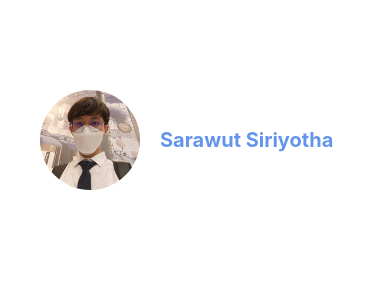
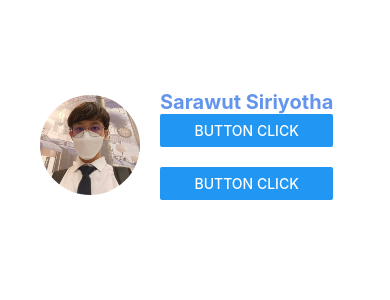
Before and after one commit to Siyatori/2113110916_React_Native, a React Native app: screen / in a window 390 px wide. Shown: the top 300 px of the page. Built offline with nearby package versions, Linux system fonts and the light colour scheme.

Commit message:
Practice2_27_07_67

```diff
--- a/component/ProfileScreen.tsx
+++ b/component/ProfileScreen.tsx
@@ -1,15 +1,28 @@
-import { StyleSheet, Text, View, Image } from "react-native";
-import React from "react";
-import {styles} from '../component/styles';
+import { StyleSheet, Text, View, Image, Button } from "react-native";
+import React, { useState } from "react";
+import { styles } from "../style/styles";
 
 const ProfileScreen = (): React.JSX.Element => {
-  const profileImage = require("../assets/me.jpg");
+  const [profileImage, setImage] = useState(require("../assets/me.jpg"));
+  const [name, setName] = useState("Sarawut Siriyotha");
+  const handleChangeName = () => {
+    setName("BOBO");
+  };
+  const handleChangeImage = () =>{
+    setImage(require("../assets/shiba.jpg"))
+  }
 
   return (
     <View style={styles.container}>
       <View style={styles.profileContainer}>
         <Image style={styles.profileImage} source={profileImage} />
-        <Text style={styles.profileName}>Sarawut Siriyotha</Text>
+        <View>
+          <Text style={styles.profileName}>{name}</Text>
+          <Button title="button Click" onPress={handleChangeName} />
+          <View style={styles.buttonImage}>
+          <Button title="button Click" onPress={handleChangeImage} />
+          </View>
+        </View>
       </View>
     </View>
   );
--- a/component/styles.ts
+++ b/style/styles.ts
@@ -26,7 +26,10 @@ const styles = StyleSheet.create({
       fontSize:20,
       fontWeight:"bold",
       color:"cornflowerblue",
-    }
+    },
+    buttonImage: {
+        marginTop:20,
+    },
   });
 
 export{styles};
```
